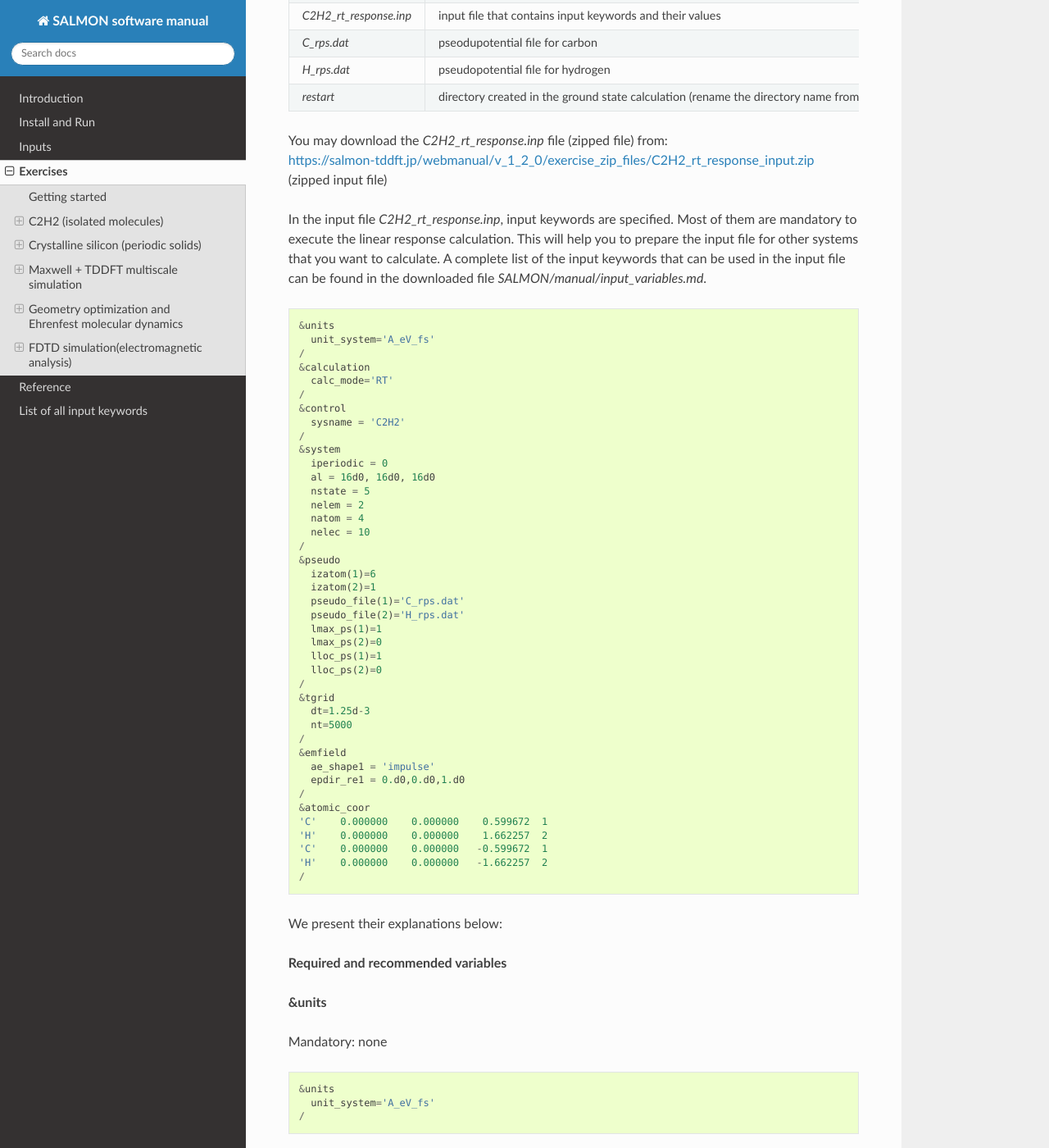
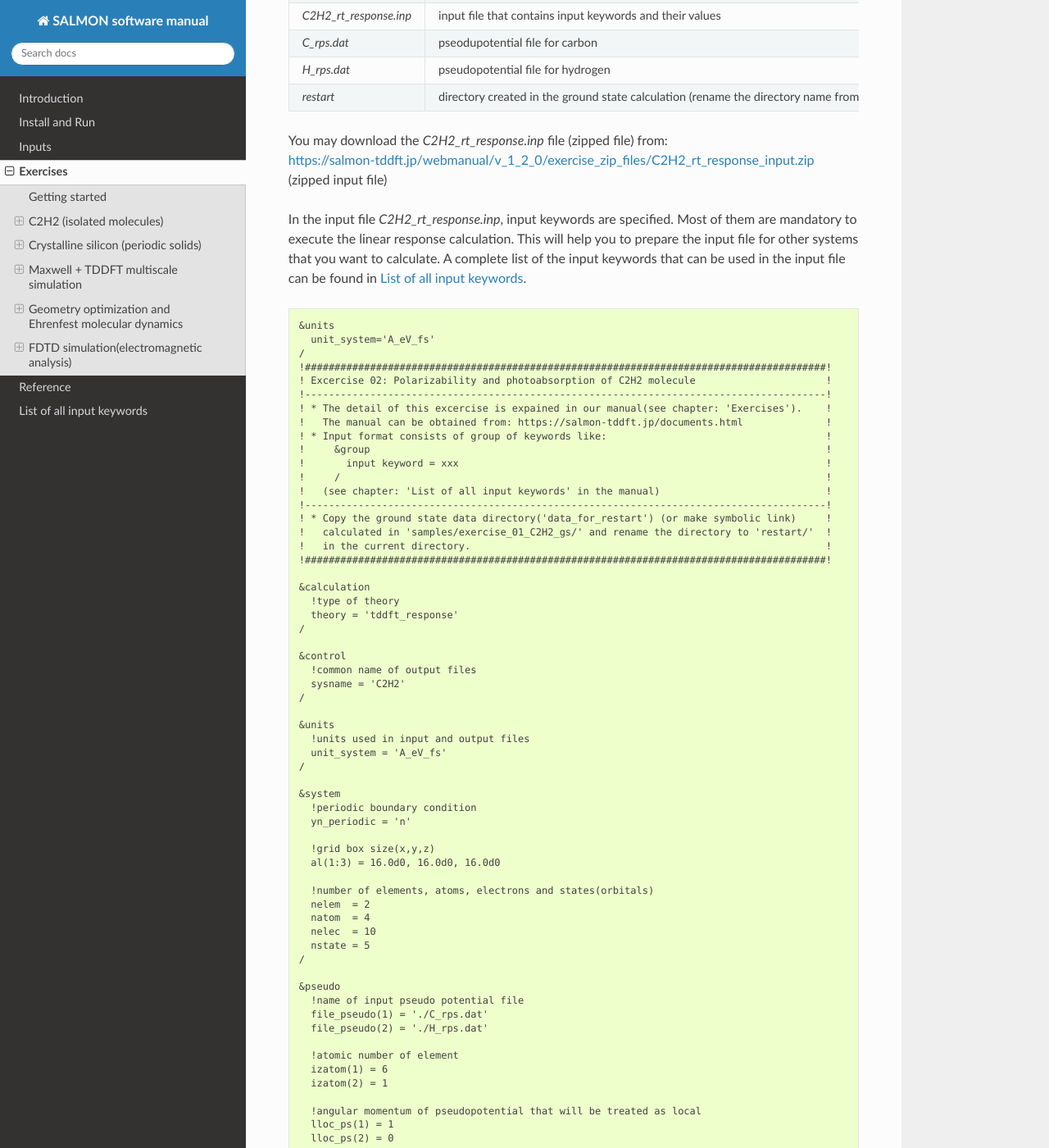
Before and after one commit to SALMON-TDDFT/SALMON-DOCS, a Sphinx documentation site: the page built from source/exercises.rst, in a window 1280 px wide and 1400 px high, scrolled down 10094 px. Shown: the whole window at 82% size. Built offline with Sphinx 7.4.7 and the Read the Docs theme 2.0.0, drawn with Linux system fonts in a browser that asks for light colours; formulas are drawn with MathJax 3; some of the changed text lies outside the part shown.

Commit message:
Update exercises.rst

```diff
--- a/source/exercises.rst
+++ b/source/exercises.rst
@@ -560,8 +560,8 @@ In the input file *C2H2_rt_response.inp*, input keywords are specified.
 Most of them are mandatory to execute the linear response calculation.
 This will help you to prepare the input file for other systems that you
 want to calculate. A complete list of the input keywords that can be
-used in the input file can be found in the downloaded file
-*SALMON/manual/input_variables.md*.
+used in the input file can be found in
+:any:`List of all input keywords <List of all input keywords>`.
 
 
 ::
@@ -569,46 +569,112 @@ used in the input file can be found in the downloaded file
    &units
      unit_system='A_eV_fs'
    /
+   !########################################################################################!
+   ! Excercise 02: Polarizability and photoabsorption of C2H2 molecule                      !
+   !----------------------------------------------------------------------------------------!
+   ! * The detail of this excercise is expained in our manual(see chapter: 'Exercises').    !
+   !   The manual can be obtained from: https://salmon-tddft.jp/documents.html              !
+   ! * Input format consists of group of keywords like:                                     !
+   !     &group                                                                             !
+   !       input keyword = xxx                                                              !
+   !     /                                                                                  !
+   !   (see chapter: 'List of all input keywords' in the manual)                            !
+   !----------------------------------------------------------------------------------------!
+   ! * Copy the ground state data directory('data_for_restart') (or make symbolic link)     !
+   !   calculated in 'samples/exercise_01_C2H2_gs/' and rename the directory to 'restart/'  !
+   !   in the current directory.                                                            !
+   !########################################################################################!
+
    &calculation
-     calc_mode='RT'
-   /
+     !type of theory
+     theory = 'tddft_response'
+   /
+
    &control
+     !common name of output files
      sysname = 'C2H2'
    /
+
+   &units
+     !units used in input and output files
+     unit_system = 'A_eV_fs'
+   /
+
    &system
-     iperiodic = 0
-     al = 16d0, 16d0, 16d0
+     !periodic boundary condition
+     yn_periodic = 'n'
+
+     !grid box size(x,y,z)
+     al(1:3) = 16.0d0, 16.0d0, 16.0d0
+
+     !number of elements, atoms, electrons and states(orbitals)
+     nelem  = 2
+     natom  = 4
+     nelec  = 10
      nstate = 5
-     nelem = 2
-     natom = 4
-     nelec = 10
-   /
+   /
+
    &pseudo
-     izatom(1)=6
-     izatom(2)=1
-     pseudo_file(1)='C_rps.dat'
-     pseudo_file(2)='H_rps.dat'
-     lmax_ps(1)=1
-     lmax_ps(2)=0
-     lloc_ps(1)=1
-     lloc_ps(2)=0
-   /
+     !name of input pseudo potential file
+     file_pseudo(1) = './C_rps.dat'
+     file_pseudo(2) = './H_rps.dat'
+
+     !atomic number of element
+     izatom(1) = 6
+     izatom(2) = 1
+
+     !angular momentum of pseudopotential that will be treated as local
+     lloc_ps(1) = 1
+     lloc_ps(2) = 0
+     !--- Caution ---------------------------------------!
+     ! Indices must correspond to those in &atomic_coor. !
+     !---------------------------------------------------!
+   /
+
+   &functional
+     !functional('PZ' is Perdew-Zunger LDA: Phys. Rev. B 23, 5048 (1981).)
+     xc = 'PZ'
+   /
+
+   &rgrid
+     !spatial grid spacing(x,y,z)
+     dl(1:3) = 0.25d0, 0.25d0, 0.25d0
+   /
+
    &tgrid
-     dt=1.25d-3
-     nt=5000
-   /
+     !time step size and number of time grids(steps)
+     dt = 1.25d-3
+     nt = 5000
+   /
+
    &emfield
+     !envelope shape of the incident pulse('impulse': impulsive field)
      ae_shape1 = 'impulse'
-     epdir_re1 = 0.d0,0.d0,1.d0
-   /
+
+     !polarization unit vector(real part) for the incident pulse(x,y,z)
+     epdir_re1(1:3) = 0.0d0, 0.0d0, 1.0d0
+     !--- Caution ---------------------------------------------------------!
+     ! Defenition of the incident pulse is wrriten in:                     !
+     ! https://www.sciencedirect.com/science/article/pii/S0010465518303412 !
+     !---------------------------------------------------------------------!
+   /
+
+   &analysis
+     !energy grid size and number of energy grids for output files
+     de      = 1.0d-2
+     nenergy = 3000
+   /
+
    &atomic_coor
-   'C'    0.000000    0.000000    0.599672  1
-   'H'    0.000000    0.000000    1.662257  2
-   'C'    0.000000    0.000000   -0.599672  1
-   'H'    0.000000    0.000000   -1.662257  2
-   /
-
-
+     !cartesian atomic coodinates
+     'C'    0.000000    0.000000    0.599672  1
+     'H'    0.000000    0.000000    1.662257  2
+     'C'    0.000000    0.000000   -0.599672  1
+     'H'    0.000000    0.000000   -1.662257  2
+     !--- Format ---------------------------------------------------!
+     ! 'symbol' x y z index(correspond to that of pseudo potential) !
+     !--------------------------------------------------------------!
+   /
 
 We present their explanations below:
 
```
